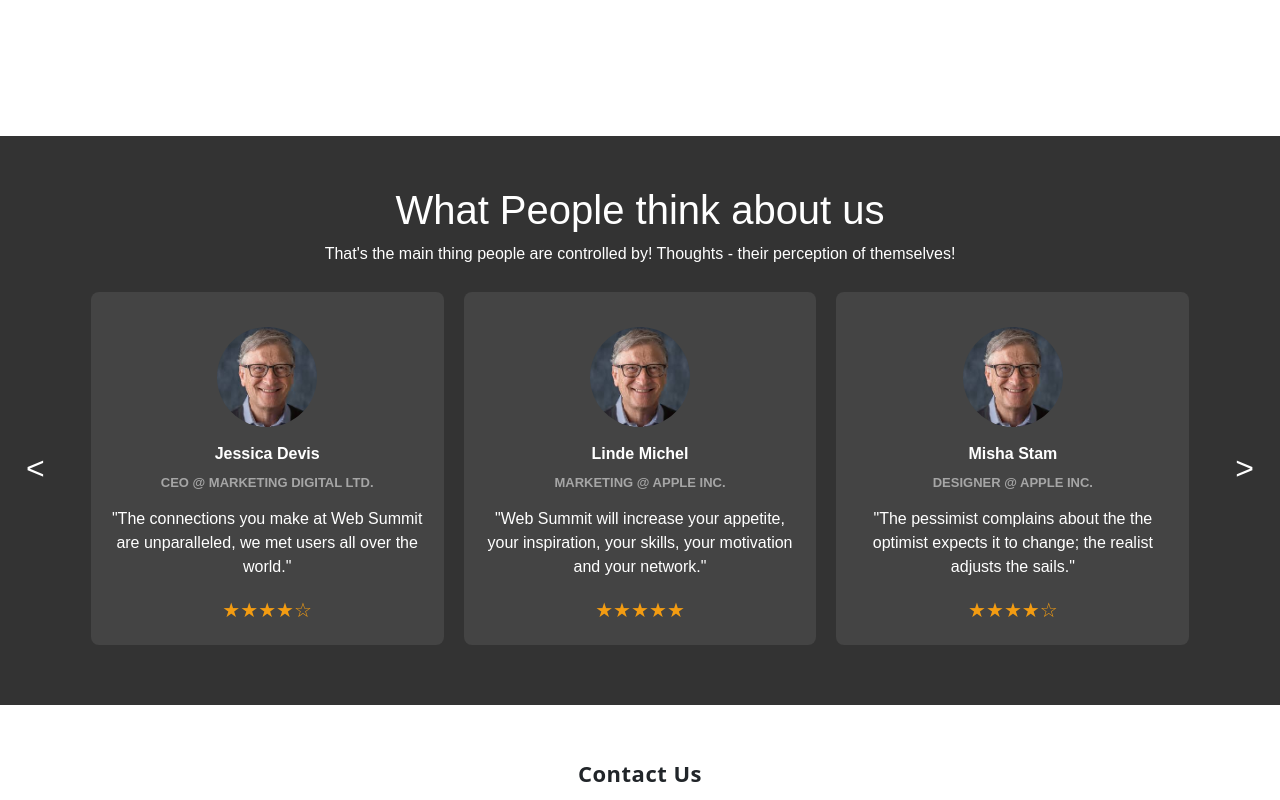
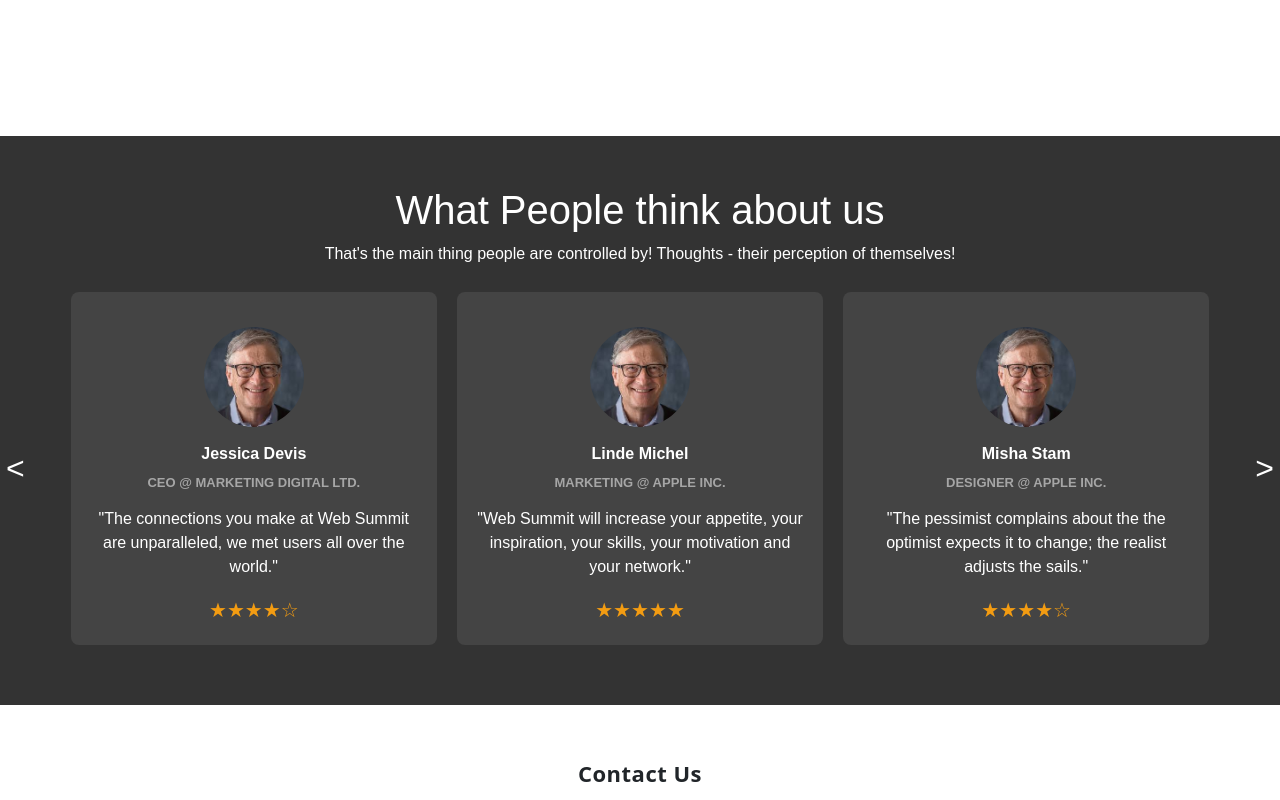
Before and after one commit to TheAddressRoomies/ashwattha-architects, a React (Create React App) app in the folder frontend/: page / in a window 1280 px wide. Shown: the part 1840-2640 px from the top of the page. Built offline with nearby package versions, Linux system fonts and the light colour scheme.

Commit message:
Review component mobile fix

```diff
--- a/frontend/src/components/pages_components/Reviews.css
+++ b/frontend/src/components/pages_components/Reviews.css
@@ -3,7 +3,6 @@
     text-align: center;
     background-color: #333;
     color: white;
-    padding: 20px;
     font-family: Arial, sans-serif;
     padding-top: 50px;
     padding-bottom: 50px;
@@ -83,4 +82,7 @@
     .profile {
       width: calc(100% - 40px);
     }
+    .arrow {
+        font-size: 1em;
+      }
   }
```
